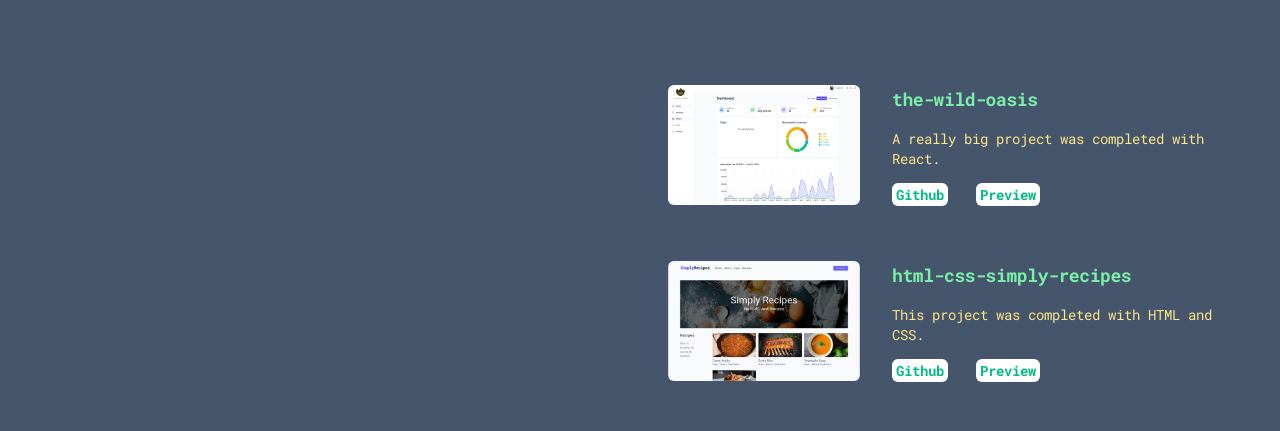
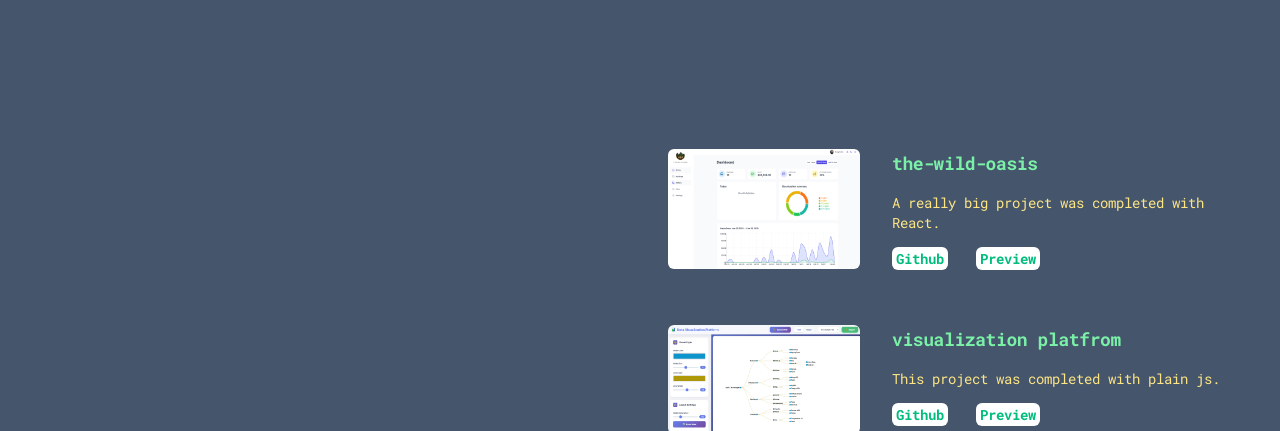
Before and after one commit to dongxubin87/dongxubin87.github.io, a website: page src/index.html in a window 1280 px wide. Shown: the part 783-1214 px from the top of the page. Drawn offline with Linux system fonts and the light colour scheme.

Commit message:
update project2

```diff
--- a/src/index.html
+++ b/src/index.html
@@ -65,7 +65,7 @@
         </ul>
       </header>
       <main class="pt-24 lg:w-1/2 lg:py-24">
-        <section id="about" class="mb-14 scroll-mt-24 p-3 text-slate-300 md:mb-24 lg:mb-28">
+        <section id="about" class="mb-14 scroll-mt-24 p-3 text-slate-300 text-lg md:mb-24 lg:mb-28">
           <div>
             <p class="mb-4">
               I am a third-year IT student with a strong passion for becoming a good developer.
@@ -77,7 +77,7 @@
               Currently, I am focusing on
               <span class="bg-yellow-200 rounded p-0.5 text-blue-700">Java</span>,
               <span class="bg-cyan-400 rounded p-0.5 text-blue-700">Databases</span>,
-              <span class="bg-pink-400 rounded p-0.5 text-blue-700">Computer Networks</span>,
+              <span class="bg-pink-400 rounded p-0.5 text-blue-700">Computer Networking</span>,
               and
               <span class="bg-lime-400 rounded p-0.5 text-blue-700">Operating Systems</span>
               to deepen my understanding of core computer science concepts.
@@ -113,6 +113,7 @@
         </section>
 
         <section id="projects" class="scroll-mt-24 md:mb-24 lg:mb-28">
+
           <div class="mb-4 rounded-md p-5 transition-all duration-200 hover:bg-slate-700 flex group gap-8">
             <img src="./assets/the-wild-oasis.png" alt="project5"
               class="w-48 group-hover:border-3 group-hover:border-blue-300 rounded-md" />
@@ -129,6 +130,26 @@
               </div>
             </div>
           </div>
+
+          <div class="mb-4 rounded-md p-5 transition-all duration-200 hover:bg-slate-700 flex group gap-8">
+            <img src="./assets/visual.png" alt="project2"
+              class="w-48 group-hover:border-3 group-hover:border-blue-300 rounded-md" />
+            <div class="flex flex-col gap-4">
+              <h2 class="text-lg font-bold text-green-300">
+                visualization platfrom
+              </h2>
+              <p class="text-sm text-amber-200">
+                This project was completed with plain js.
+              </p>
+              <div class="space-x-5 text-sm font-bold">
+                <a href="https://github.com/dongxubin87/data_visualization_platform.git" target="_blank"
+                  class="px-1 py-0.5 text-emerald-500 bg-white rounded-md transition-all duration-300 hover:bg-emerald-500 hover:text-white">Github</a>
+                <a href="https://data-visualization-platform-sigma.vercel.app/" target="_blank"
+                  class="text-emerald-500 bg-white px-1 py-0.5 rounded-md transition-all duration-300 hover:bg-emerald-500 hover:text-white">Preview</a>
+              </div>
+            </div>
+          </div>
+
 
           <div class="mb-4 rounded-md p-5 transition-all duration-200 hover:bg-slate-700 flex group gap-8">
             <img src="./assets/html-css-simply-recipes.png" alt="project1"
```
Also changed, not shown: src/assets/visual.png (added).
